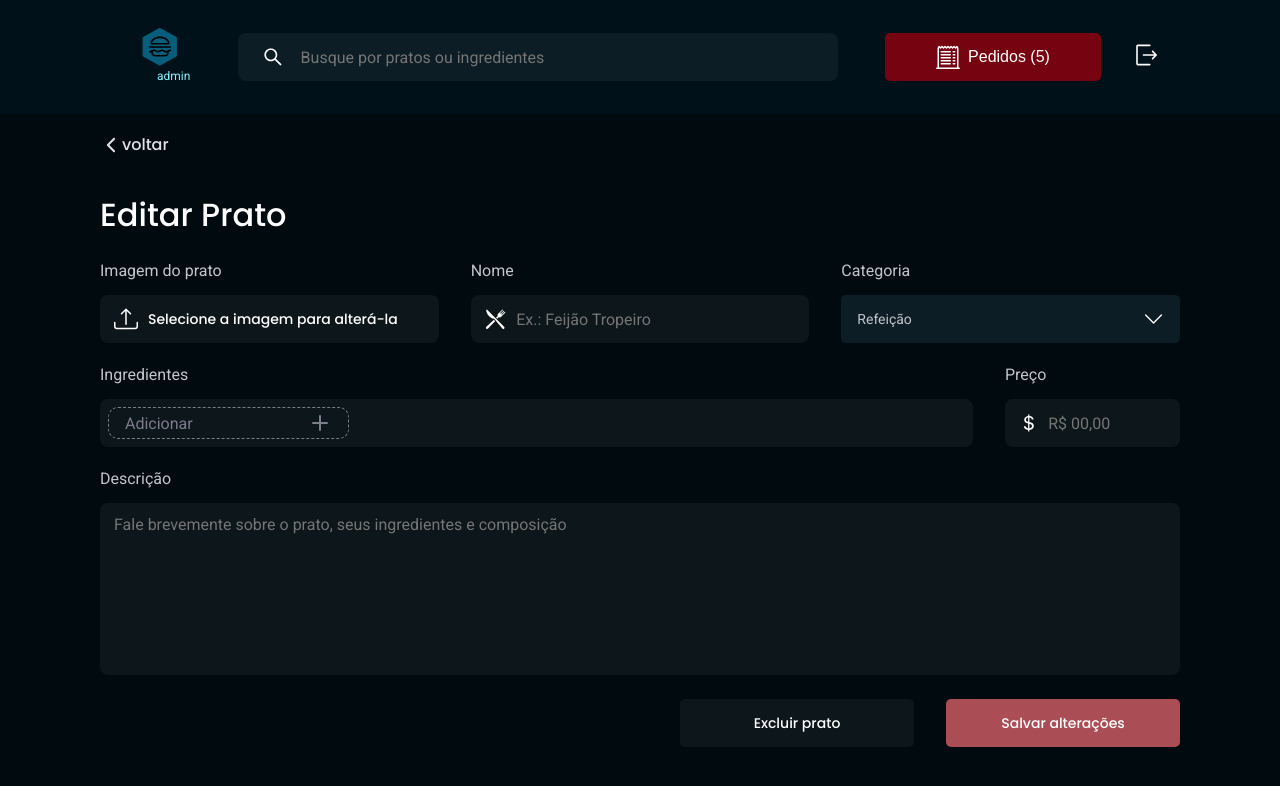
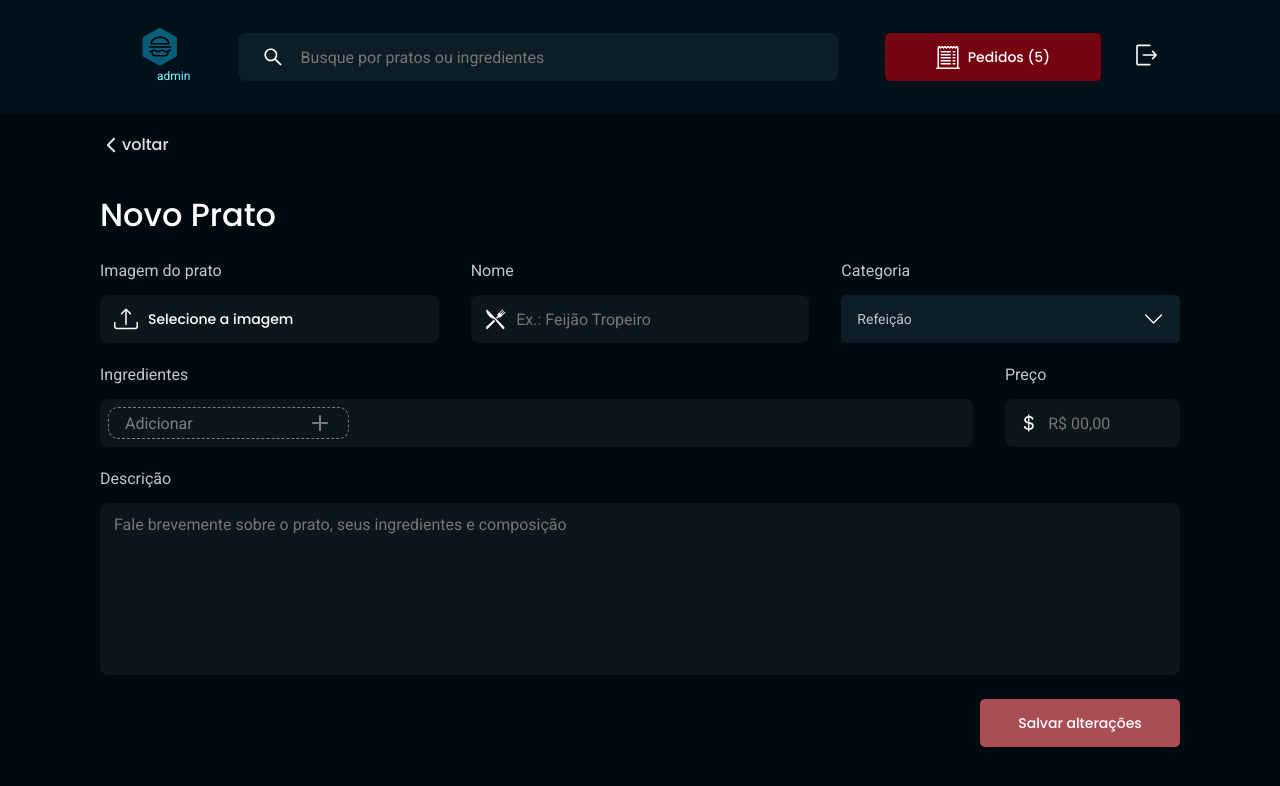
Before and after one commit to apolomoraes/food-explorer_front-end, a React (Vite) app: page /add in a window 1280 px wide. Shown: the top 786 px of the page. Built offline with nearby package versions, Linux system fonts and the light colour scheme.

Commit message:
chore: adding routes

```diff
--- a/package.json
+++ b/package.json
@@ -13,7 +13,7 @@
     "react": "^18.2.0",
     "react-dom": "^18.2.0",
     "react-icons": "^4.8.0",
-    "react-router-dom": "^6.11.2",
+    "react-router-dom": "^6.14.0",
     "styled-components": "^6.0.0-rc.1",
     "swiper": "^9.4.1"
   },
--- a/src/components/Header/index.jsx
+++ b/src/components/Header/index.jsx
@@ -2,7 +2,7 @@ import { AiOutlineSearch } from "react-icons/ai";
 import { BsReceiptCutoff } from "react-icons/bs";
 import { RxExit } from "react-icons/rx";
 import { Logo } from "../Logo";
-import { Container, Menu, Desktop, Search, Open } from "./styles";
+import { Container, Menu, Desktop, Search, Open, New } from "./styles";
 
 export function Header({ isAdmin }) {
 
@@ -25,12 +25,21 @@ export function Header({ isAdmin }) {
         </Search>
 
         <Desktop>
-          <button type="button">
-            {!isAdmin && <BsReceiptCutoff size={24} />}
-            {
-              isAdmin ? <p>Novo Prato</p> : <p>Pedidos <span>(5)</span></p>
-            }
-          </button>
+          {!isAdmin &&
+            <>
+              <button type="button">
+                <BsReceiptCutoff size={24} />
+                <p>Pedidos <span>(5)</span></p>
+              </button>
+            </>}
+
+          {isAdmin &&
+            <>
+              <New to="/">
+                Novo Prato
+              </New>
+            </>
+          }
 
           <a href="">
             <RxExit size={24} />
--- a/src/components/Header/styles.js
+++ b/src/components/Header/styles.js
@@ -1,5 +1,7 @@
 import styled from "styled-components";
 import { AiOutlineMenu } from "react-icons/ai";
+import { Link } from "react-router-dom";
+
 
 export const Container = styled.div`
   grid-area: header;
@@ -101,6 +103,11 @@ export const Desktop = styled.div`
       color: ${({ theme }) => theme.COLORS.WHITE};
 
       border-radius: .5rem;
+
+      font-family: ${({ theme }) => theme.FONT.FONT_POPPINS};
+      font-size: 1.4rem;
+      font-weight: 500;
+      line-height: 2.4rem;
     }
 
     a {
@@ -150,3 +157,22 @@ export const Search = styled.div`
     }
   }
 `
+
+export const New = styled(Link)`
+  width: 21.6rem;
+  height: 4.8rem;
+  padding: 1.2rem 3.2rem;
+
+  display: flex;
+  justify-content: center;
+  align-items: center;
+
+  background-color: ${({ theme }) => theme.COLORS.BACKGROUND_BUTTON_300};
+
+  border-radius: .5rem;
+
+  font-family: ${({ theme }) => theme.FONT.FONT_POPPINS};
+  font-size: 1.4rem;
+  font-weight: 500;
+  line-height: 2.4rem;
+`
--- a/src/main.jsx
+++ b/src/main.jsx
@@ -3,15 +3,13 @@ import ReactDOM from 'react-dom/client';
 import { ThemeProvider } from 'styled-components';
 import theme from './styles/theme';
 import GlobalStyles from './styles/global';
-import { Home } from './pages/Home';
-import { EditDish } from './pages/EditDish';
-import { MenuMobile } from './pages/MenuMobile';
+import { Routes } from './routes';
 
 ReactDOM.createRoot(document.getElementById('root')).render(
   <React.StrictMode>
     <ThemeProvider theme={theme}>
       <GlobalStyles />
-      <EditDish />
+      <Routes />
     </ThemeProvider>
   </React.StrictMode>
 )
--- a/src/pages/Home/index.jsx
+++ b/src/pages/Home/index.jsx
@@ -20,7 +20,7 @@ export function Home() {
 
   return (
     <Container>
-      <Header isAdmin={1} />
+      <Header isAdmin={false} />
 
 
       <Wrapper>
--- a/src/pages/SignIn/index.jsx
+++ b/src/pages/SignIn/index.jsx
@@ -2,7 +2,7 @@ import { Container, Form } from './styles';
 import { Button } from '../../components/Button';
 import { Input } from '../../components/Input';
 import { Logo } from '../../components/Logo';
-// import { Link } from 'react-router-dom'
+import { Link } from 'react-router-dom'
 import { FiMail, FiLock } from 'react-icons/fi';
 
 
@@ -35,7 +35,7 @@ export function SignIn() {
 
           <Button title={'ENTRAR'} background={'#750310'} />
 
-          <a href=''>Criar uma conta</a>
+          <Link to='/register'>Criar uma conta</Link>
         </div>
       </Form>
     </Container>
--- a/src/pages/SignUp/index.jsx
+++ b/src/pages/SignUp/index.jsx
@@ -3,6 +3,7 @@ import { Button } from '../../components/Button';
 import { Input } from '../../components/Input';
 import { Logo } from '../../components/Logo';
 import { FiMail, FiLock, FiUser } from 'react-icons/fi';
+import { Link } from 'react-router-dom'
 
 
 export function SignUp() {
@@ -43,7 +44,7 @@ export function SignUp() {
 
           <Button title={'CRIAR CONTA'} background={'#750310'} />
 
-          <a href="">Já tenho uma conta</a>
+          <Link to="/">Já tenho uma conta</Link>
         </div>
       </Form>
     </Container>
--- /dev/null
+++ b/src/routes/app.routes.jsx
@@ -0,0 +1,19 @@
+import { Routes, Route } from "react-router-dom";
+
+import { Home } from "../pages/Home";
+import { AddDish } from "../pages/AddDish";
+import { EditDish } from "../pages/EditDish";
+import { DishDetail } from "../pages/DishDetail";
+import { MenuMobile } from "../pages/MenuMobile";
+
+export function AppRoutes() {
+  return (
+    <Routes>
+      <Route path="/" element={<Home />} />
+      <Route path="/add" element={<AddDish />} />
+      <Route path="/edit/:id" element={<EditDish />} />
+      <Route path="/details/:id" element={<DishDetail />} />
+      <Route path="/menu" element={<MenuMobile />} />
+    </Routes>
+  )
+}
--- /dev/null
+++ b/src/routes/auth.routes.jsx
@@ -0,0 +1,13 @@
+import { Routes, Route } from "react-router-dom";
+
+import { SignIn } from "../pages/SignIn";
+import { SignUp } from "../pages/SignUp";
+
+export function AuthRoutes() {
+  return (
+    <Routes>
+      <Route path="/" element={<SignIn />} />
+      <Route path="/register" element={<SignUp />} />
+    </Routes>
+  )
+}
--- /dev/null
+++ b/src/routes/index.jsx
@@ -0,0 +1,12 @@
+import { BrowserRouter } from "react-router-dom";
+
+import { AppRoutes } from "./app.routes";
+import { AuthRoutes } from "./auth.routes";
+
+export function Routes() {
+  return (
+    <BrowserRouter>
+      <AppRoutes />
+    </BrowserRouter>
+  )
+}
```
Also changed, not shown: 2 other files (tests, documents, lock files or other folders).
